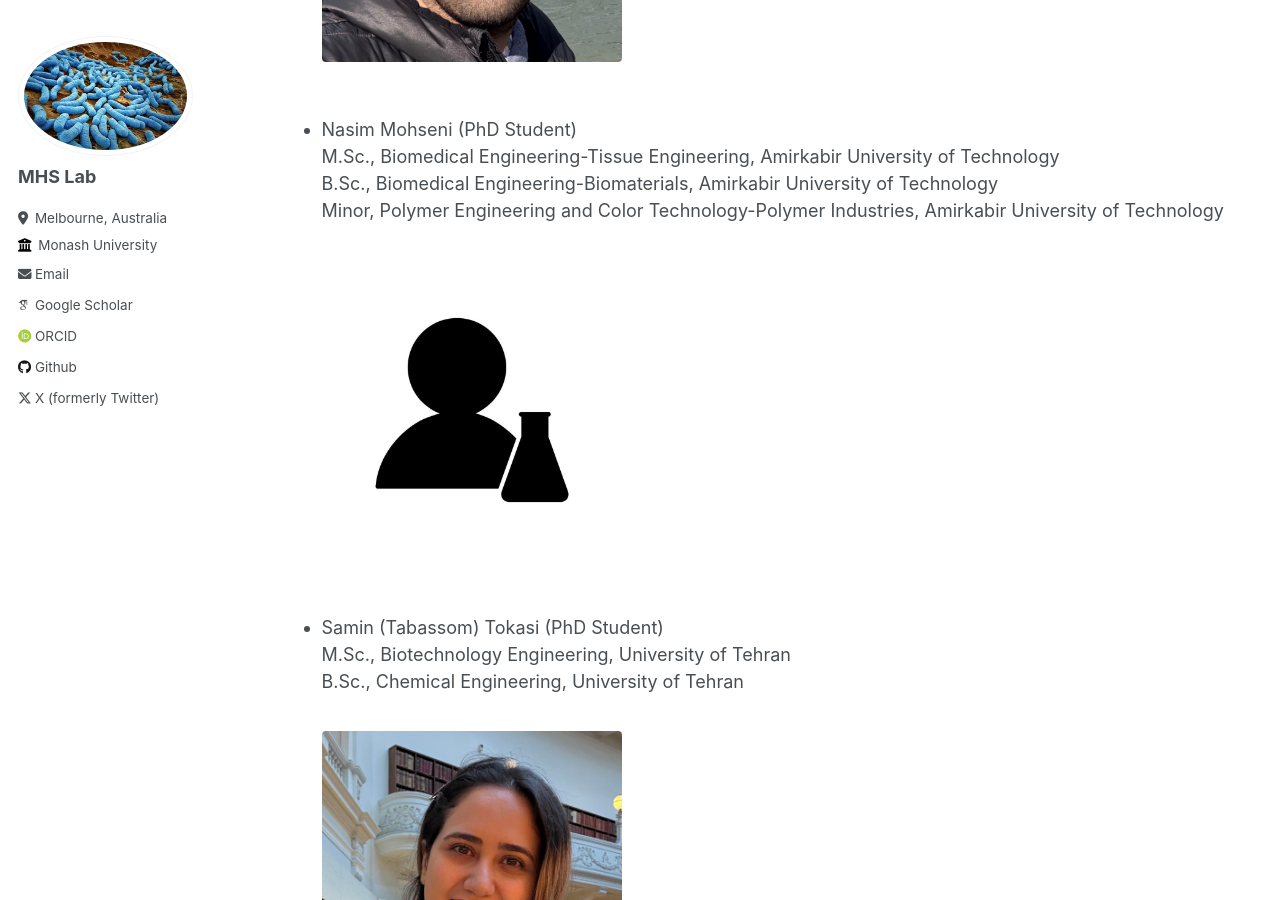
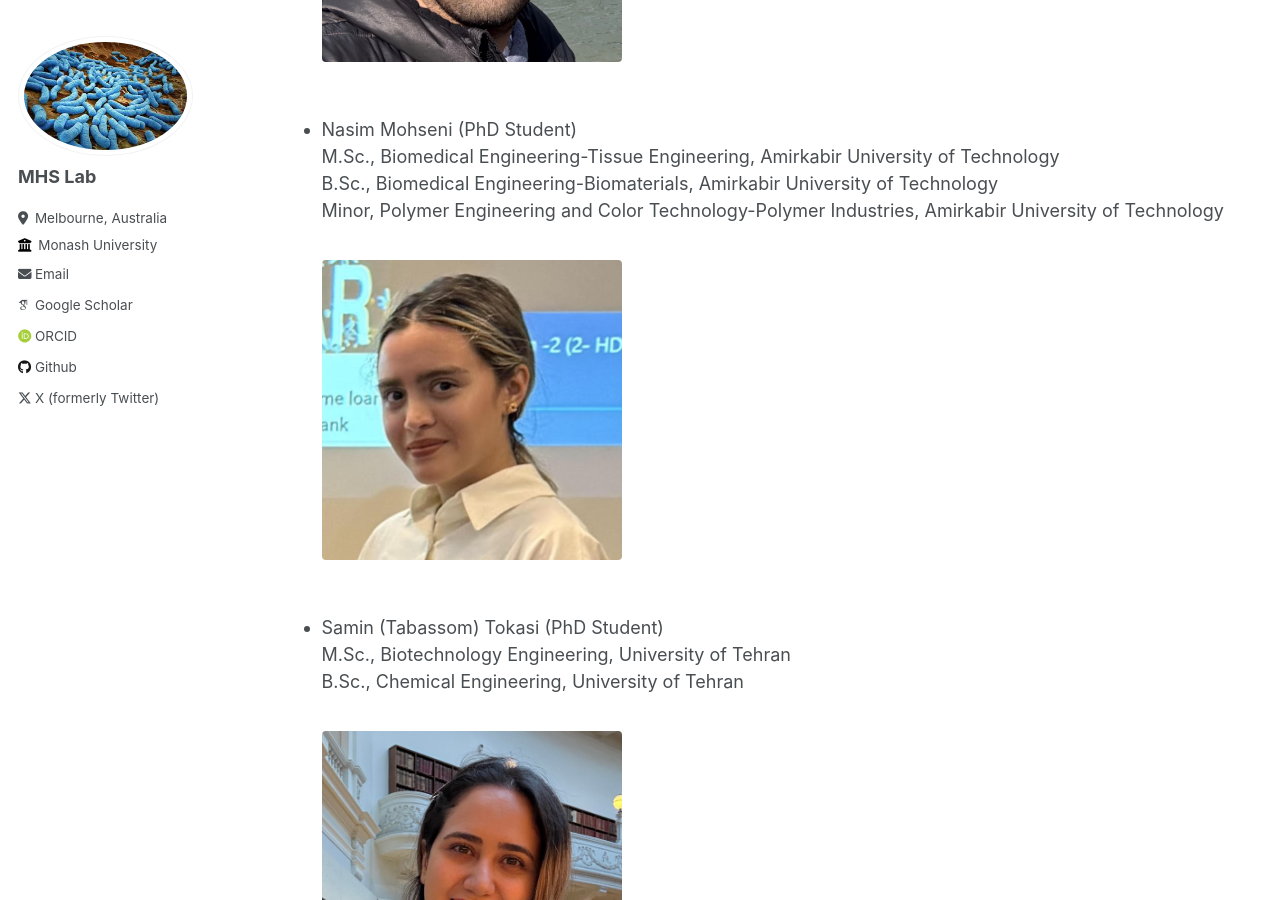
Before and after one commit to AminValiei/valieilab, a Jekyll site: the page built from _pages/TeamMembers.md, in a window 1280 px wide and 900 px high, scrolled down 619 px. Built offline with Jekyll 4.4.1, drawn with Linux system fonts in a browser that asks for light colours; some web fonts are replaced.

Commit message:
Update TeamMembers.md

```diff
--- a/_pages/TeamMembers.md
+++ b/_pages/TeamMembers.md
@@ -18,7 +18,7 @@ permalink: /TeamMembers/
   <br> Minor, Polymer Engineering and Color Technology-Polymer Industries, Amirkabir University of Technology
 
   <figure style="text-align: center;">
-    <img src="{{ site.baseurl }}/images/researcher.jpg" alt="" style="width:300px; height:auto;">
+    <img src="{{ site.baseurl }}/images/Nasim.jpg" alt="" style="width:300px; height:auto;">
     <figcaption style="font-style: italic; font-size: 0.9em; color: #555;"></figcaption>
   </figure>
 
```
